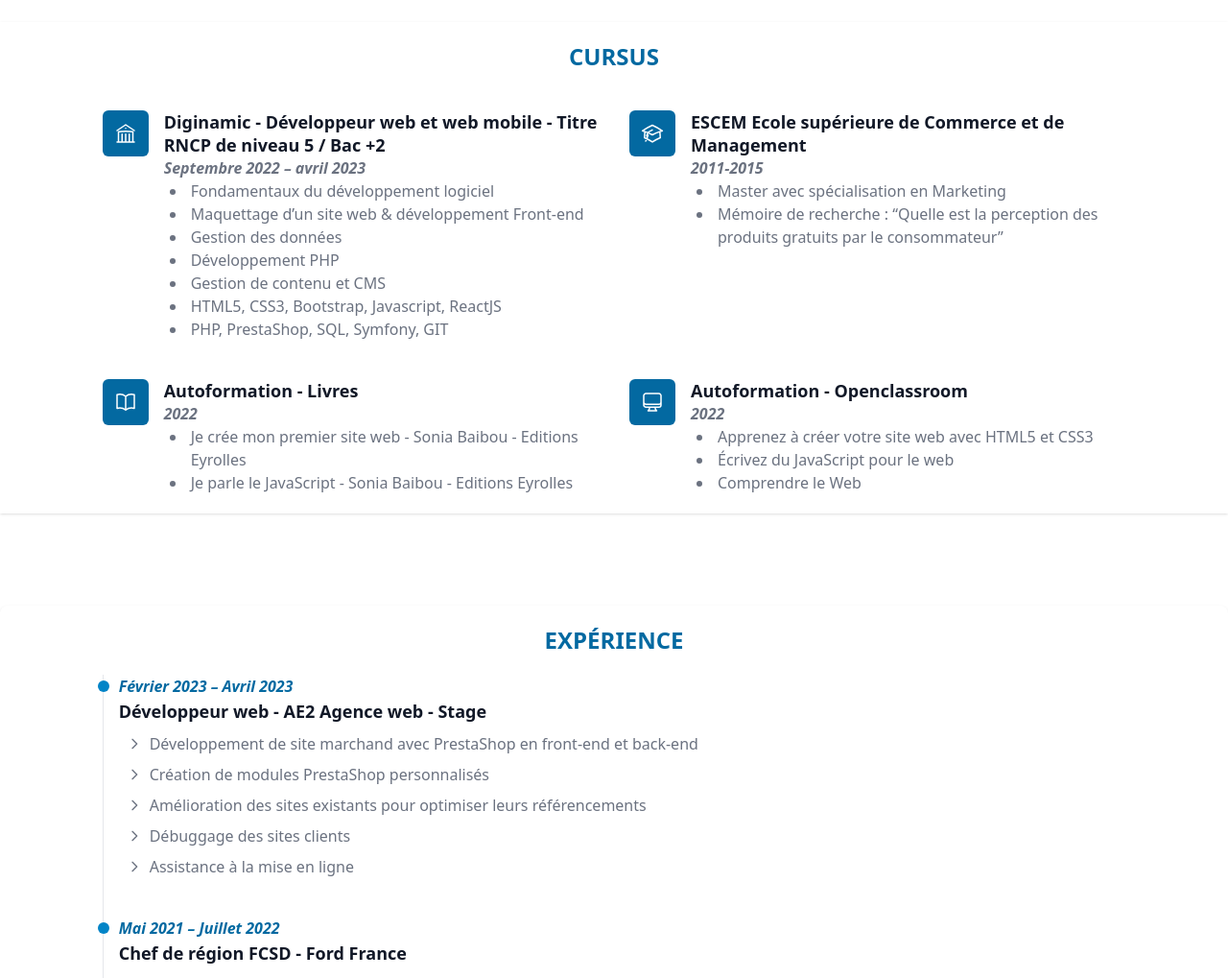
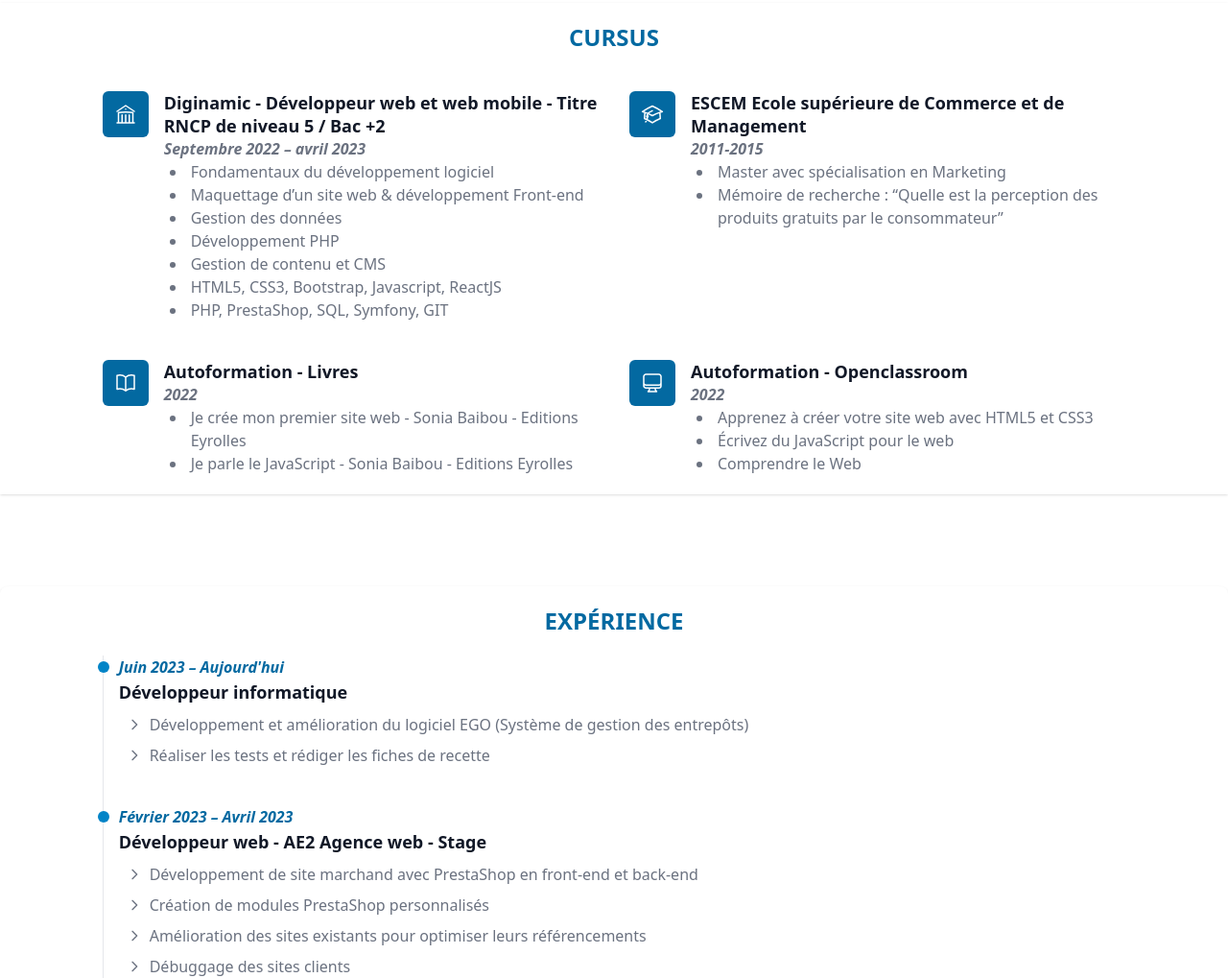
Before and after one commit to ClemCoisc/Site-CV---Clement-Coiscaud, a plain HTML site: page index.html in a window 1280 px wide. Shown: the part 975-1994 px from the top of the page at 96% size. Drawn offline with nearby package versions, Linux system fonts and the light colour scheme.

Commit message:
Ajout de l'exp sitaci

```diff
--- a/index.html
+++ b/index.html
@@ -77,7 +77,7 @@
                     <div
                         class="bg-white px-4 py-5 sm:grid sm:grid-cols-3 sm:gap-4 sm:px-6 sm:flex items-center flex-none">
                         <dt class="text-lg font-semibold text-gray-900 ">Poste recherché :</dt>
-                        <dd class="mt-1 text-base text-gray-500 sm:col-span-2 sm:mt-0">A la recherche d'un poste de développeur web. Disponible immédiatement. Diplomé RNCP 5 (niveau Bac+2) développement web et mobile</dd>
+                        <dd class="mt-1 text-base text-gray-500 sm:col-span-2 sm:mt-0">Développeur informatique</dd>
                     </div>
                     <div
                         class="bg-gray-50 px-4 py-5 sm:grid sm:grid-cols-3 sm:gap-4 sm:px-6 sm:flex items-center flex-none">
@@ -116,7 +116,7 @@
                     <div
                         class="bg-gray-50 px-4 py-5 sm:grid sm:grid-cols-3 sm:gap-4 sm:px-6 sm:flex items-center flex-none">
                         <dt class="text-lg  font-semibold text-gray-900 ">Description :</dt>
-                        <dd class="mt-1 text-base text-gray-500 sm:col-span-2 sm:mt-0">Suite à une formation de "Développeur Web & mobile" et à l’obtention de mon diplôme (Bac +2),  je suis à la recherche d'un emploi de développeur. Disponible immédiatement, je suis prêt à relever de nouveaux challenges. Également détenteur d’un Master obtenu en école de commerce, j’ai travaillé pendant 7 ans sur des fonctions marketing et commerciales. Ces expériences m'ont permis d'acquérir de solides connaissances notamment sur l’expérience client qui seront bénéfiques pour les futurs projets que j'aurai à développer.</dd>
+                        <dd class="mt-1 text-base text-gray-500 sm:col-span-2 sm:mt-0">Suite à une formation de "Développeur Web & mobile" et à l’obtention de mon diplôme (Bac +2), je me suis reconverti en tant que développeur informatique. Également détenteur d’un Master obtenu en école de commerce, j’ai travaillé pendant 7 ans sur des fonctions marketing et commerciales. Ces expériences m'ont permis d'acquérir de solides connaissances notamment sur l’expérience client qui seront bénéfiques pour les futurs projets que j'aurai à développer.</dd>
                     </div>
                     <div class="bg-white px-4 py-4 sm:grid sm:grid-cols-3 sm:gap-4 sm:px-6 flex items-center flex-none">
                         <dt class="text-lg font-semibold text-gray-900  pr-2">Curriculum vitae :</dt>
@@ -292,6 +292,34 @@
 
                 <div class=" w-5/6 mx-auto">
                     <ol class="relative border-l border-gray-200 ">
+                        <li class="mb-10 ml-4 ">
+                            <div class="absolute w-3 h-3 bg-sky-600 rounded-full mt-1.5 -left-1.5">
+                            </div>
+                            <time class="mb-1 text-base italic font-semibold text-sky-700 leading-none ">Juin 2023 –
+                                Aujourd'hui</time>
+                            <h3 class="text-lg font-semibold text-gray-900">Développeur informatique
+                            </h3>
+                            <p class="mb-2">
+                            <ul class="mb-8 space-y-2 text-left text-gray-500">
+                                <li class="flex items-center space-x-2 pl-2"><svg class="h-4 w-4" fill="none"
+                                        stroke="currentColor" viewBox="0 0 24 24" xmlns="http://www.w3.org/2000/svg">
+                                        <path stroke-linecap="round" stroke-linejoin="round" stroke-width="2"
+                                            d="M9 5l7 7-7 7"></path>
+                                    </svg>
+                                    <span class=""> Développement et amélioration du logiciel EGO (Système de gestion des
+                                        entrepôts)</span>
+                                </li>
+                                <li class="flex items-center space-x-2 pl-2"><svg class="w-4 h-4" fill="none"
+                                        stroke="currentColor" viewBox="0 0 24 24" xmlns="http://www.w3.org/2000/svg">
+                                        <path stroke-linecap="round" stroke-linejoin="round" stroke-width="2"
+                                            d="M9 5l7 7-7 7"></path>
+                                    </svg>
+                                    <span>Réaliser les tests et rédiger les fiches de recette</span>
+                                </li>
+                            </ul>
+
+                            </p>
+                        </li>
                         <li class="mb-10 ml-4 ">
                             <div class="absolute w-3 h-3 bg-sky-600 rounded-full mt-1.5 -left-1.5">
                             </div>
```
Also changed, not shown: 1 other file.
